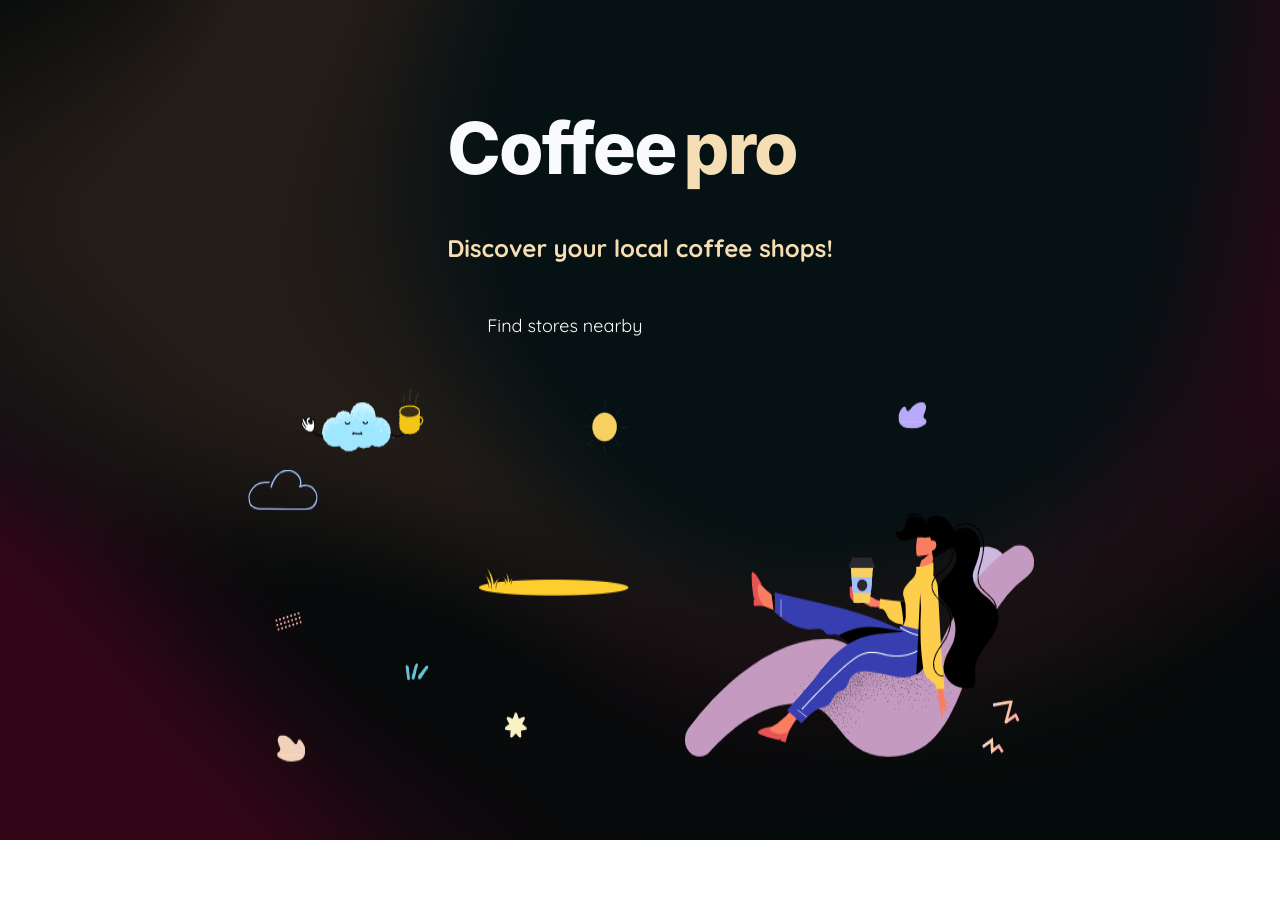
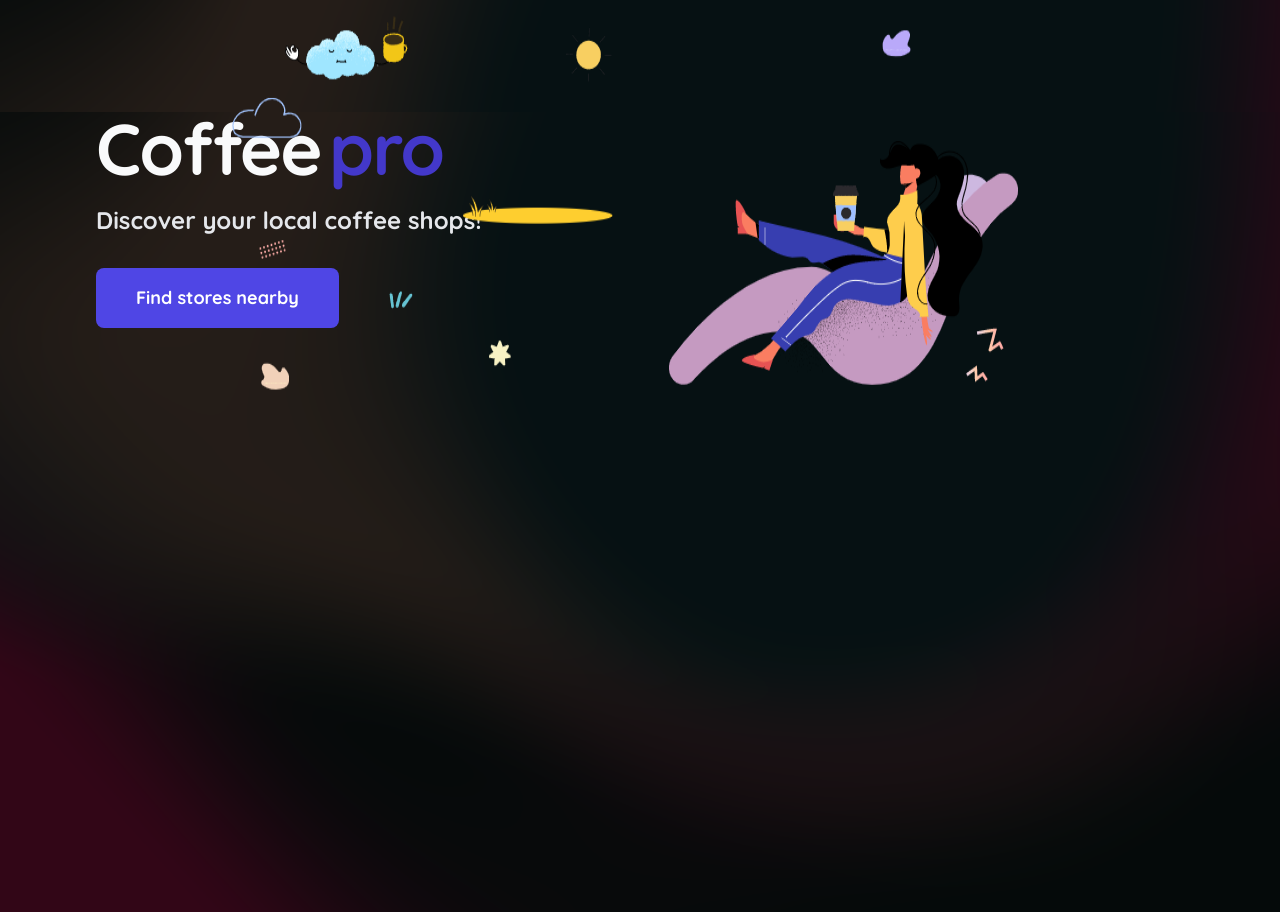
Before and after one commit to shouravrahman/coffee-pro-nextjs, a Next.js app: page / in a window 1280 px wide. Before the commit the page ends 840 px from the top, so only its background shows below. Built offline with nearby package versions, Linux system fonts and the light colour scheme; a web font is replaced by a local one.

Commit message:
style and font

```diff
--- a/styles/Banner.module.css
+++ /dev/null
@@ -1,134 +0,0 @@
-/** By default, this is a mobile breakpoint **/
-.container {
-	margin-bottom: 1rem;
-}
-
-.title {
-	letter-spacing: -0.025em;
-	font-weight: 800;
-	color: var(--text-black);
-
-	font-size: 3rem /* 48px */;
-	line-height: 1;
-}
-
-.title1 {
-	color: rgba(249, 250, 251, 1);
-}
-
-.title2 {
-	display: block;
-	color: var(--text-purple);
-}
-
-.subTitle {
-	margin-top: 0.75rem;
-	font-size: 1.5rem /* 24px */;
-	line-height: 2rem /* 32px */;
-
-	color: var(--text-white-100);
-}
-
-.buttonWrapper {
-	margin-top: 1.25rem;
-}
-
-.button {
-	background-color: var(--text-purple-dark);
-	cursor: pointer;
-	color: white;
-	outline: 0;
-	border: 0px;
-
-	padding-top: 1rem /* 16px */;
-	padding-bottom: 1rem /* 16px */;
-	font-size: 1.125rem /* 18px */;
-	line-height: 1.75rem /* 28px */;
-	padding-left: 2.5rem /* 40px */;
-	padding-right: 2.5rem /* 40px */;
-}
-
-.button:hover {
-	background-color: var(--text-purple-dark);
-}
-
-/**
-  Breakpoints:
-  ------------
-  sm: min-width: 640px; //small device
-  md: min-width: 768px; // medium device
-  lg: min-width: 1024px; // large device
-  xl: min-width: 1280px; // extra large device
-  2xl: min-width: 1536px; // 2 x extra large device
-**/
-
-/** sm breakpoint **/
-@media (min-width: 640px) {
-	.title {
-		font-size: 3rem /* 48px */;
-		line-height: 1;
-	}
-
-	.subTitle {
-		margin-top: 1.25rem;
-		max-width: 36rem;
-	}
-
-	.buttonWrapper {
-		display: flex;
-		margin-top: 2rem;
-	}
-}
-
-/** md breakpoint **/
-@media (min-width: 768px) {
-	.title {
-		font-size: 3.75rem /* 60px */;
-		line-height: 1;
-	}
-
-	.subTitle {
-		margin-top: 1.25rem;
-	}
-
-	.button {
-		padding-top: 1rem /* 16px */;
-		padding-bottom: 1rem /* 16px */;
-		font-size: 1.125rem /* 18px */;
-		line-height: 1.75rem /* 28px */;
-		padding-left: 2.5rem /* 40px */;
-		padding-right: 2.5rem /* 40px */;
-	}
-}
-
-/** lg breakpoint **/
-@media (min-width: 1024px) {
-	.container {
-		text-align: left;
-	}
-
-	.title {
-		font-size: 4.5rem /* 72px */;
-		line-height: 1;
-	}
-
-	.title2 {
-		padding-left: 0.5rem;
-	}
-
-	.subTitle {
-		margin-left: 0px;
-		margin-right: 0px;
-	}
-
-	.buttonWrapper {
-		justify-content: flex-start;
-	}
-}
-
-/** xl breakpoint **/
-@media (min-width: 1280px) {
-	.title2 {
-		display: inline;
-	}
-}
--- a/styles/Home.module.css
+++ b/styles/Home.module.css
@@ -1,31 +1,113 @@
+/** Mobile first development **/
+
 .container {
-	padding: 0 2rem;
+	margin-bottom: 14rem /* 224px */;
 }
 
 .main {
-	min-height: 100vh;
-	padding: 4rem 0;
-	flex: 1;
-	display: flex;
-	flex-direction: column;
-	justify-content: center;
-	align-items: center;
+	margin-top: 2.5rem /* 40px */;
+	margin-left: auto;
+	margin-right: auto;
+	max-width: 72rem /* 1152px */;
+	padding-left: 1rem /* 16px */;
+	padding-right: 1rem /* 16px */;
 }
 
-.title a {
-	color: #0070f3;
-	text-decoration: none;
+.heroImage {
+	position: absolute;
+	top: 0px;
+	z-index: 1;
 }
 
-.title a:hover,
-.title a:focus,
-.title a:active {
-	text-decoration: underline;
+.cardLayout {
+	display: grid;
+	grid-template-columns: repeat(1, minmax(0, 1fr));
+	column-gap: 1.5rem;
+	row-gap: 1.5rem;
 }
 
-.title {
-	margin: 0;
-	line-height: 1.15;
-	font-size: 4rem;
-	text-align: center;
+.card {
+	justify-content: center;
 }
+
+.heading2 {
+	font-size: 2.25rem;
+	line-height: 2.5rem;
+	padding-bottom: 2rem;
+	margin-top: 2rem;
+	color: var(--text-white-100);
+}
+
+.sectionWrapper {
+	margin-top: 5rem;
+}
+
+/** Breakpoints:
+  sm: min-width: 640px;
+  md: min-width: 768px;
+  lg: min-width: 1024px;
+  xl: min-width: 1280px;
+  2xl: min-width: 1536px;
+**/
+
+@media (min-width: 640px) {
+	.container {
+		padding-left: 1rem /* 16px */;
+		padding-right: 1rem /* 16px */;
+	}
+
+	.main {
+		margin-top: 3rem /* 48px */;
+		padding-left: 1.5rem /* 24px */;
+		padding-right: 1.5rem /* 24px */;
+	}
+	.cardLayout {
+		grid-template-columns: repeat(2, minmax(0, 1fr));
+	}
+}
+
+@media (min-width: 768px) {
+	.container {
+		padding-left: 2.5rem /* 40px */;
+		padding-right: 2.5rem /* 40px */;
+	}
+
+	.main {
+		margin-top: 4rem /* 64px */;
+	}
+
+	.heroImage {
+		right: 20%;
+	}
+
+	.cardLayout {
+		grid-template-columns: repeat(2, minmax(0, 1fr));
+	}
+}
+
+@media (min-width: 1024px) {
+	.container {
+		padding-left: 2.5rem /* 40px */;
+		padding-right: 2.5rem /* 40px */;
+	}
+	.main {
+		margin-top: 5rem /* 80px */;
+		padding-left: 2rem /* 32px */;
+		padding-right: 2rem /* 32px */;
+	}
+	.heroImage {
+		right: 20%;
+	}
+	.cardLayout {
+		grid-template-columns: repeat(3, minmax(0, 1fr));
+	}
+}
+
+@media (min-width: 1280px) {
+	.main {
+		margin-top: 7rem /* 112px */;
+	}
+	.cardLayout {
+		grid-template-columns: repeat(3, minmax(0, 1fr));
+	}
+}
--- a/styles/globals.css
+++ b/styles/globals.css
@@ -2,15 +2,15 @@ html,
 body {
 	padding: 0;
 	margin: 0;
-	font-family: -apple-system, BlinkMacSystemFont, Segoe UI, Roboto, Oxygen, Ubuntu,
-		Cantarell, Fira Sans, Droid Sans, Helvetica Neue, sans-serif;
+	font-family: 'Quicksand', -apple-system, BlinkMacSystemFont, Segoe UI, Roboto,
+		Oxygen, Ubuntu, Cantarell, Fira Sans, Droid Sans, Helvetica Neue, sans-serif;
 
 	background: url('/static/mesh-gradient.png');
 	background-position: 50%;
 	background-repeat: no-repeat;
 	background-size: cover;
 	color: wheat;
-
+	/* position: relative; */
 	height: 100%;
 }
 
@@ -22,3 +22,29 @@ a {
 * {
 	box-sizing: border-box;
 }
+h1,
+h2,
+h3,
+h4,
+h5,
+h6,
+p,
+pre {
+	margin: 0;
+}
+button {
+	background-color: transparent;
+	background-image: none;
+	font-weight: 600;
+}
+button:focus {
+	outline: 1px dotted;
+	outline: 5px auto -webkit-focus-ring-color;
+}
+
+:root {
+	--text-purple: rgba(67, 56, 202, 1);
+	--text-purple-dark: rgba(79, 70, 229, 1);
+	--text-black: rgba(17, 24, 39, 1);
+	--text-white-100: rgba(229, 231, 235, 1);
+}
```
